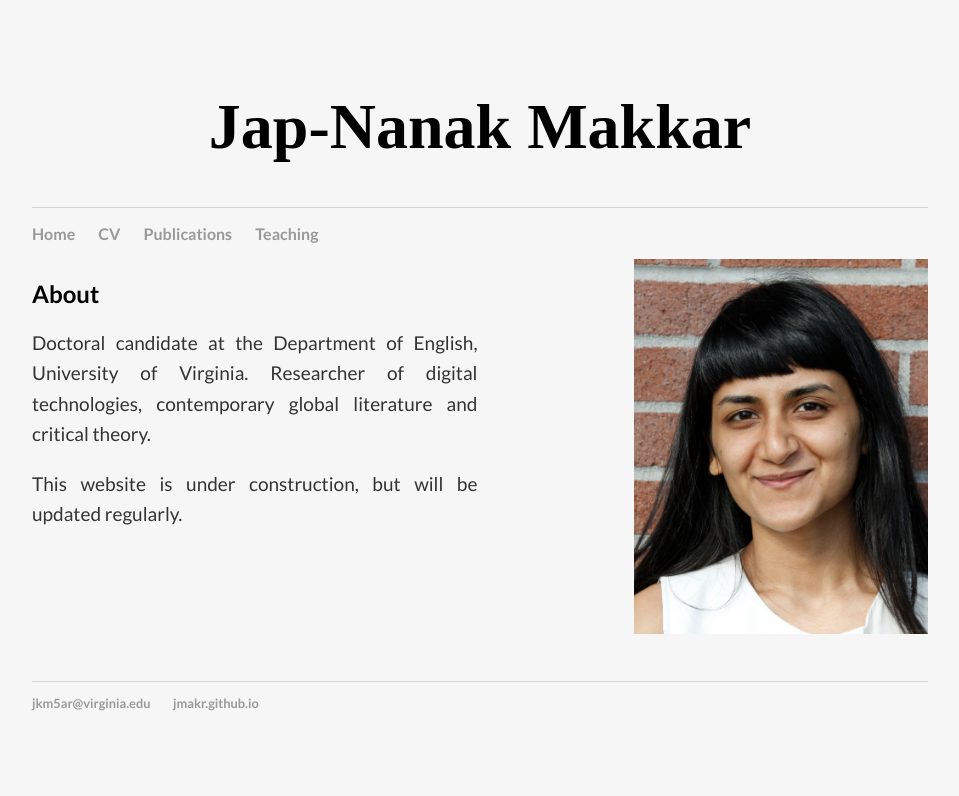
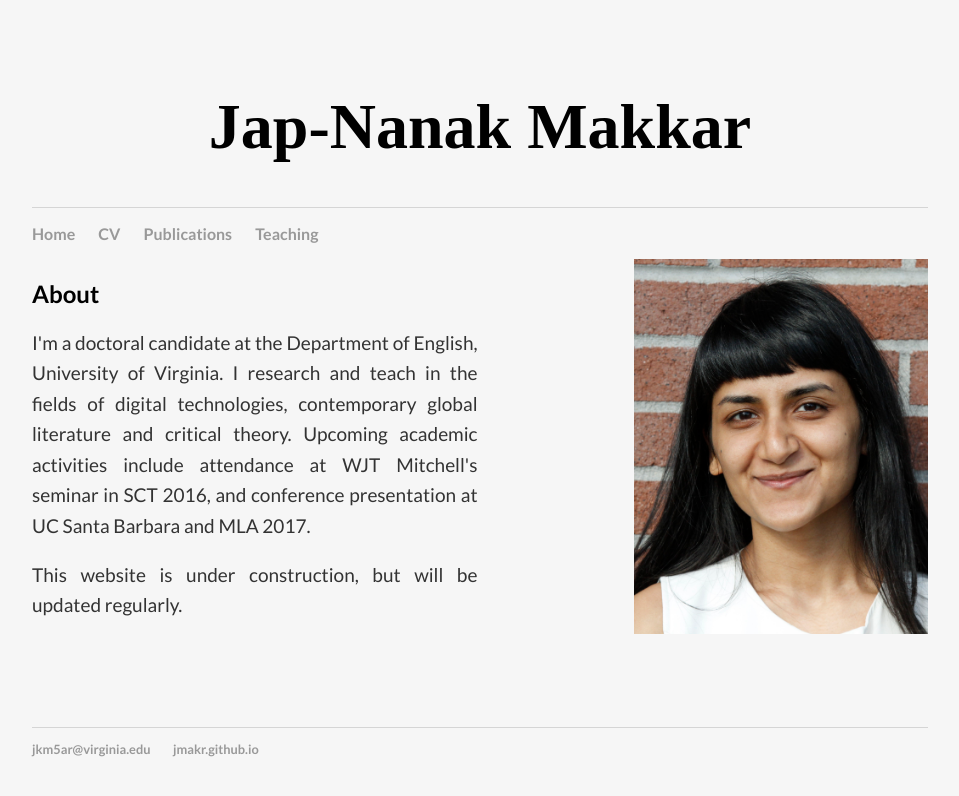
Before and after one commit to jmakr/jmakr.github.io, a Jekyll site: the page built from index.html, in a window 1280 px wide. Shown: the top 796 px of the page, without its empty margins (160-1119 px from the left). Built offline with Jekyll 4.4.1, drawn with Linux system fonts in a browser that asks for light colours.

Commit message:
Update index.html

```diff
--- a/index.html
+++ b/index.html
@@ -8,8 +8,8 @@ title: Jap-Nanak Makkar
 
 
 	<h2>About</h2>
-	<p align="justify">Doctoral candidate at the Department of English, University of Virginia.
-	Researcher of digital technologies, contemporary global literature and critical theory. </p>
+	<p align="justify">I'm a doctoral candidate at the Department of English, University of Virginia.
+	I research and teach in the fields of digital technologies, contemporary global literature and critical theory. Upcoming academic activities include attendance at WJT Mitchell's seminar in SCT 2016, and conference presentation at UC Santa Barbara and MLA 2017. </p>
 
 	<p align="justify">This website is under construction, but will be updated regularly.</p>
 
```
